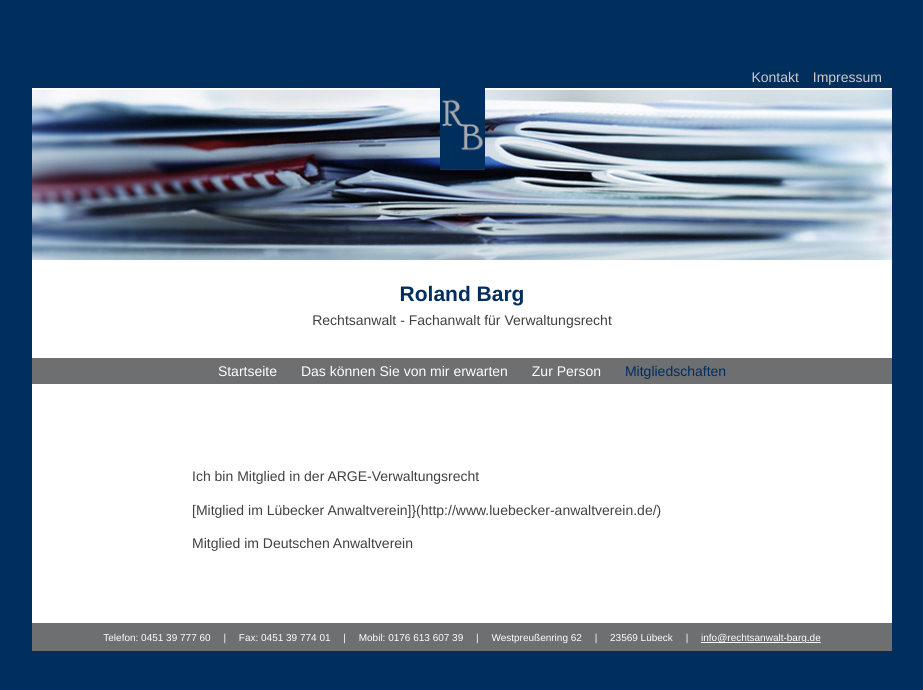
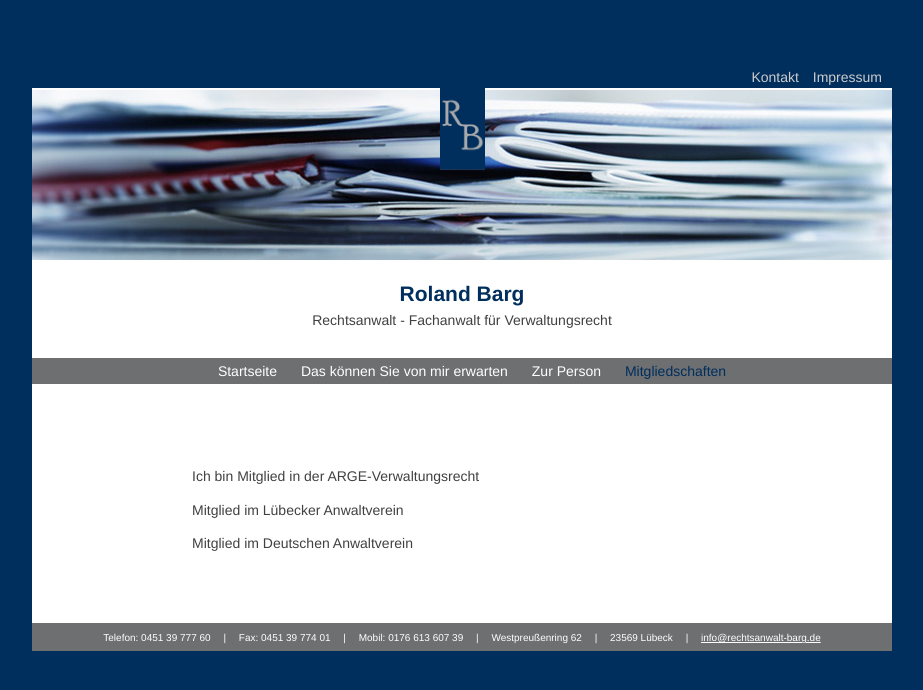
Before and after one commit to RWCB/rechtsanwalt-barg, a Jekyll site: the page built from memberships.md, in a window 1280 px wide. Shown: the top 690 px of the page, without its empty margins (178-1101 px from the left). Built offline with Jekyll 4.4.1, drawn with Linux system fonts in a browser that asks for light colours; our own code applies the rules of GitHub Pages for plain Markdown files; a script that is not in the unit is left out; the repository's description, which GitHub fills in, is left out.

Commit message:
Update memberships.md

```diff
--- a/memberships.md
+++ b/memberships.md
@@ -1,5 +1,5 @@
 Ich bin Mitglied in der ARGE-Verwaltungsrecht
 
-[Mitglied im Lübecker Anwaltverein]}(http://www.luebecker-anwaltverein.de/)
+[Mitglied im Lübecker Anwaltverein](http://www.luebecker-anwaltverein.de/)
 
 [Mitglied im Deutschen Anwaltverein](http://www.anwaltverein.de/)
```
